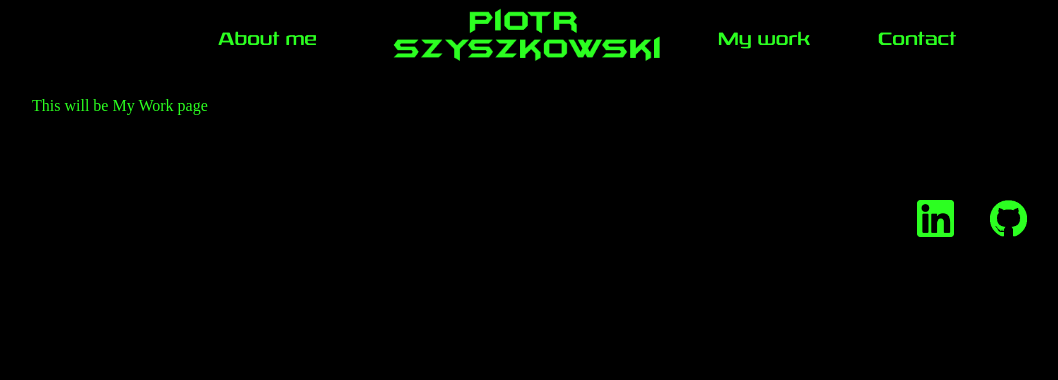
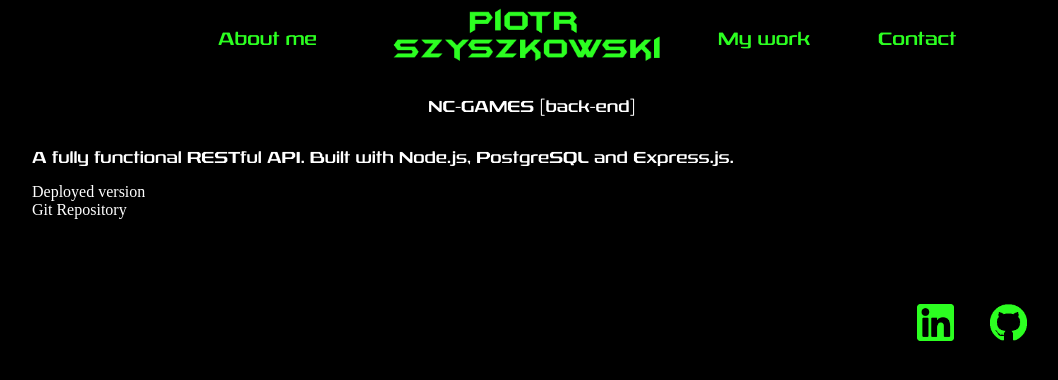
Before and after one commit to Piotr-Szyszkowski/ps-portfolio, a React (Create React App) app: page /mywork in a window 1280 px wide. Shown: the top 380 px of the page, without its empty margins (108-1166 px from the left). Built offline with nearby package versions, Linux system fonts and the light colour scheme.

Commit message:
started on MyWork page

```diff
--- a/src/App.scss
+++ b/src/App.scss
@@ -34,7 +34,8 @@
   margin: 0;
 }
 
-.AboutMe__MainText {
+.AboutMe__MainText,
+.MyWork__MainText {
   font-family: "Rexila";
   color: white;
 }
@@ -46,12 +47,15 @@
   margin: 0px 5px 0px 5px;
 }
 
-.AboutMe__Title {
+.AboutMe__Title,
+.MyWork__Title {
   font-family: "Rexila";
   color: white;
+  text-align: center;
 }
 
-.AboutMe__SectionText {
+.AboutMe__SectionText,
+.MyWork__SectionText {
   font-family: "Rexila";
   color: white;
 }
@@ -197,6 +201,19 @@
 .Home__MyStack {
 }
 
+.MyWork {
+  display: flex;
+  flex-direction: column;
+}
+
+.MyWork__Link {
+  text-decoration: none;
+  color: white;
+  &:hover {
+    color: #2cff21;
+  }
+}
+
 .Navbar {
   display: flex;
   justify-content: space-between;
--- a/src/Components/MyWork.jsx
+++ b/src/Components/MyWork.jsx
@@ -1,7 +1,25 @@
 const MyWork = () => {
   return (
-    <div>
-      <p>This will be My Work page</p>
+    <div className="MyWork">
+      <p className="MyWork__Title">NC-GAMES [back-end]</p>
+      <p className="MyWork__SectionText">
+        A fully functional RESTful API. Built with Node.js, PostgreSQL and
+        Express.js.
+      </p>
+      <a
+        className="MyWork__Link"
+        href="https://piotrs-games.herokuapp.com/api"
+        target="_blank"
+      >
+        Deployed version
+      </a>
+      <a
+        className="MyWork__Link"
+        href="https://github.com/Piotr-Szyszkowski/be-nc-games-public"
+        target="_blank"
+      >
+        Git Repository
+      </a>
     </div>
   );
 };
```
